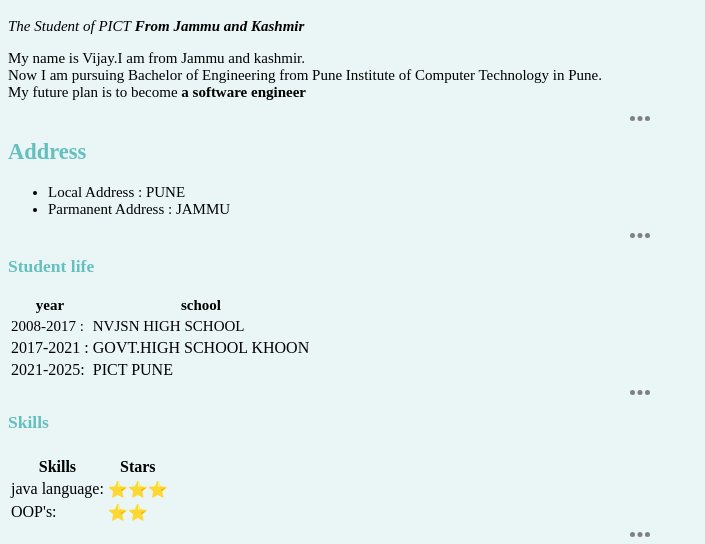
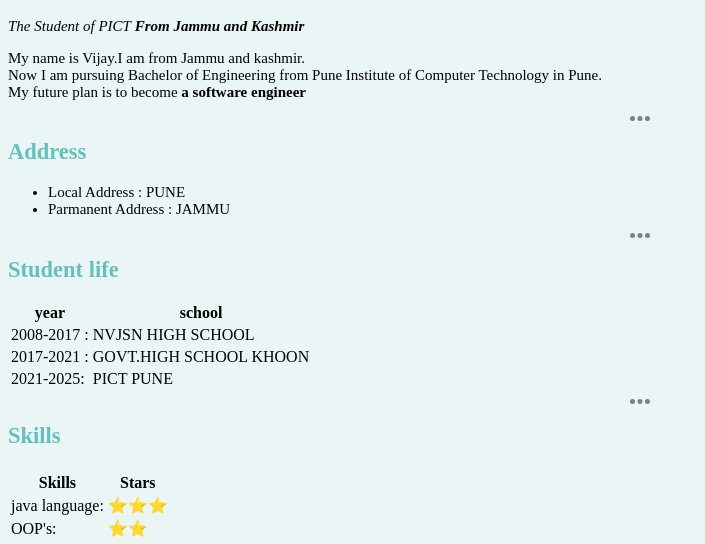
Before and after one commit to vijaykumar2892002/vjay, a plain HTML site: page index.html in a window 1280 px wide. Shown: the part 277-821 px from the top of the page, without its empty margins (0-705 px from the left). Drawn offline with Linux system fonts and the light colour scheme.

Commit message:
Update index.html

```diff
--- a/index.html
+++ b/index.html
@@ -21,17 +21,17 @@
     <li class="a">Parmanent Address : JAMMU</li>
     </ul>
     <hr>
-    <h3> Student life</h3>
+    <h2> Student life</h2>
     <table>
       <thead>
-        <tr class="p">
-          <th>year</th>
-          <th>school</th>
+        <tr>
+          <th class="l">year</th>
+          <th class="l">school</th>
         </tr>
       </thead>
-      <tr class="p">
-        <td >2008-2017 : </td>
-        <td > NVJSN HIGH SCHOOL</td>
+      <tr>
+        <td class="l" >2008-2017 : </td>
+        <td class="l"> NVJSN HIGH SCHOOL</td>
       </tr>
       <tr>
         <td class="l">2017-2021 :</td>
@@ -43,12 +43,12 @@
       </tr>
     </table>
     <hr>
-    <h3>Skills</h3>
+    <h2>Skills</h2>
     <table>
         <th>
         <tr>
-          <th>Skills</th>
-          <th>Stars</th>
+          <th class="l">Skills</th>
+          <th class="l">Stars</th>
         </tr>
         </th>
 
```
